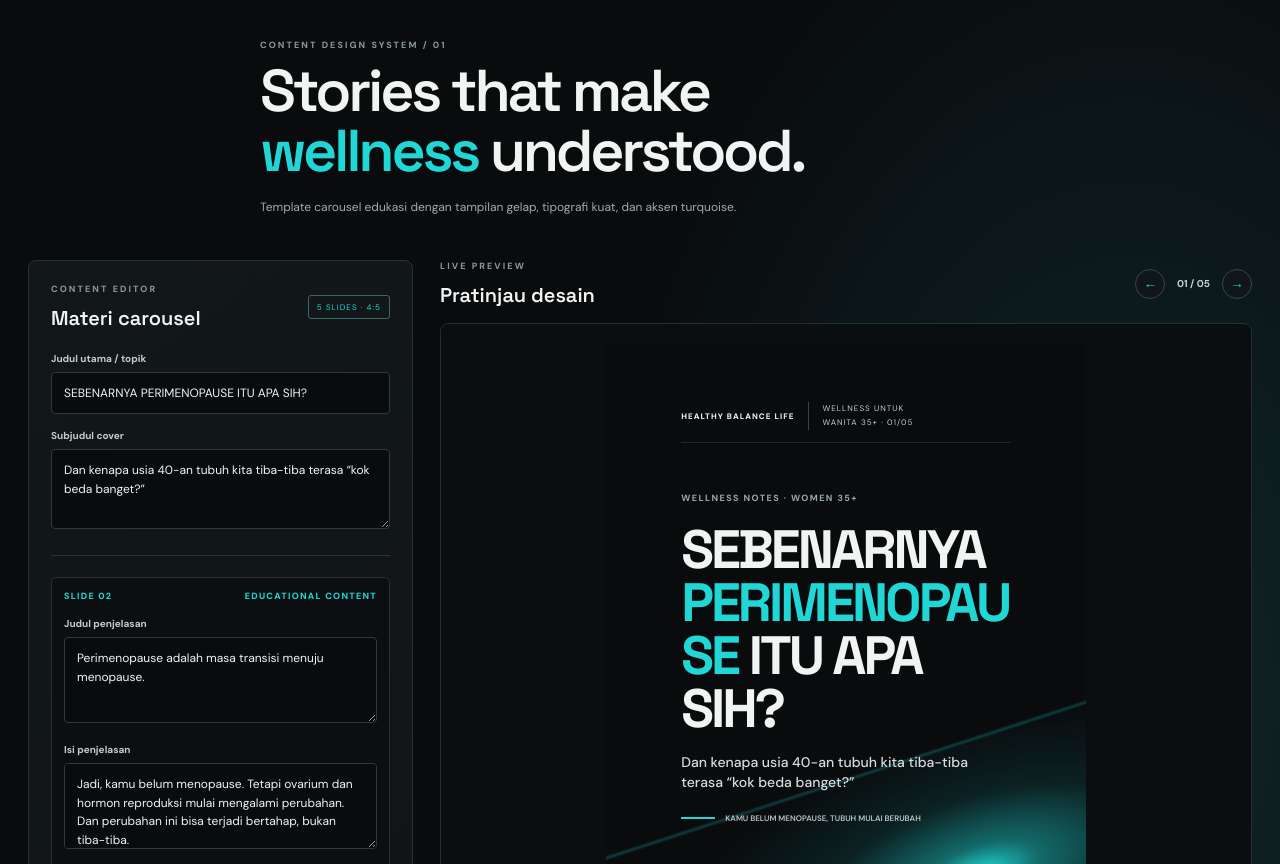
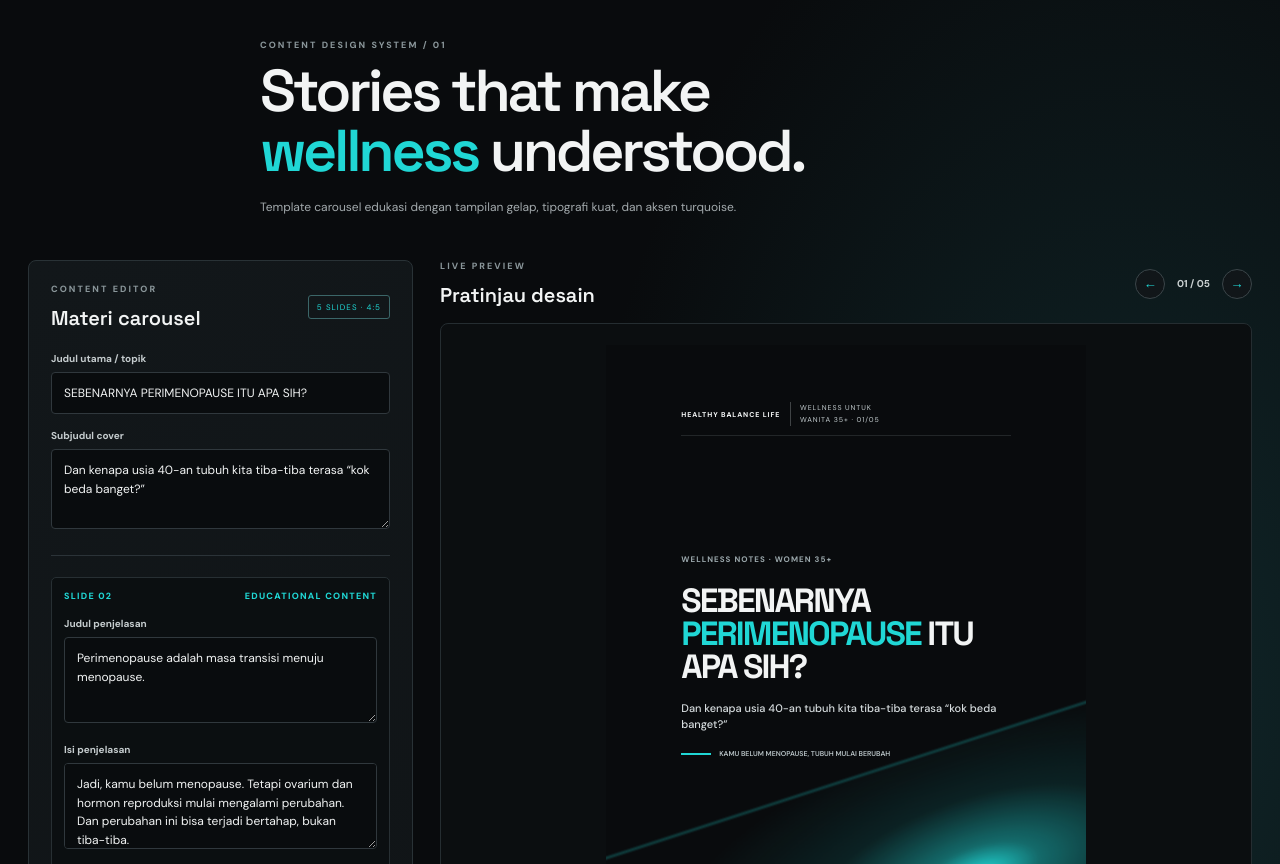
Before and after one commit to Alankharina81/healthy-balance-life-perimenopause-carousel, a plain HTML site: page index.html in a window 1280 px wide. Shown: the part 79-943 px from the top of the page. Drawn offline with nearby package versions, Linux system fonts and the light colour scheme.

Commit message:
Fix carousel title wrapping and fit slide content

```diff
--- a/style.css
+++ b/style.css
@@ -21,16 +21,19 @@ footer{display:flex;justify-content:space-between;gap:15px;padding:19px clamp(16
 @media(max-width:850px){.workspace{grid-template-columns:1fr}.preview{order:1}.editor{order:2}}@media(max-width:560px){.topbar{align-items:flex-start}.actions{flex-wrap:wrap;justify-content:flex-end}.saved{display:none}.button{padding:8px 9px;font-size:9px}.brand b{font-size:9px}main{padding:32px 14px 44px}.stage{padding:8px}footer{flex-direction:column;gap:8px}}
 
 
-/* Overflow guard: keep the top and bottom brand bars inside the 4:5 artboard. */
-.slide{box-sizing:border-box;min-height:0}
-.slide-top,.slide-bottom{flex:0 0 auto;min-width:0}
-.slide-top span,.slide-bottom span{min-width:0;overflow-wrap:anywhere}
-.cover-content,.detail-content{flex:1 1 auto;min-height:0;box-sizing:border-box}
-.detail-content{justify-content:flex-start;padding-top:5%;padding-bottom:4%}
-.detail-content h2{font-size:clamp(24px,4.25vw,43px);line-height:1.04;margin:5% 0 4%}
-.detail-content p{font-size:clamp(11px,1.55vw,14px);line-height:1.52}
-.detail-content .emphasis{margin-top:6%;padding:3.5% 4%;font-size:clamp(9px,1.25vw,12px);line-height:1.45}
-.cover-content{padding:5% 0 3%;justify-content:center}
-.cover-content h2{font-size:clamp(30px,5.3vw,54px);margin:6% 0 5%;line-height:.98}
-.cover-content p{font-size:clamp(10px,1.5vw,14px);line-height:1.45}
-.cover-mark{margin-top:6%;font-size:clamp(6px,1vw,8px)}
+/* Fit typography to the slide itself, not the browser viewport. */
+.slide{container-type:inline-size}
+.slide-top{font-size:clamp(7px,1.65cqw,10px);gap:3cqw;padding-bottom:2.7cqw}
+.slide-top span:last-child{padding-left:2.7cqw}
+.slide-bottom{font-size:clamp(6px,1.35cqw,8px);padding-top:2.2cqw;letter-spacing:.09em}
+.cover-content{padding:5cqw 0 3cqw;justify-content:center;min-height:0}
+.cover-content .kicker{font-size:clamp(8px,2cqw,11px);letter-spacing:.13em}
+.cover-content h2{font-size:clamp(27px,10.2cqw,53px);line-height:.99;letter-spacing:-.055em;margin:6cqw 0 5cqw;overflow-wrap:normal;word-break:normal;hyphens:none}
+.cover-content p{font-size:clamp(11px,3.15cqw,16px);line-height:1.48}
+.cover-mark{font-size:clamp(7px,1.9cqw,10px);margin-top:5cqw;gap:2.5cqw}
+.cover-mark:before{flex:0 0 9cqw}
+.detail-content{justify-content:flex-start;padding:5cqw 0 2cqw;gap:0}
+.detail-content .number{font-size:clamp(9px,2.4cqw,12px)}
+.detail-content h2{font-size:clamp(23px,7.5cqw,39px);line-height:1.04;letter-spacing:-.035em;margin:6cqw 0 5cqw;overflow-wrap:normal;word-break:normal;hyphens:none}
+.detail-content p{font-size:clamp(11px,3cqw,15px);line-height:1.48}
+.detail-content .emphasis{font-size:clamp(9px,2.45cqw,12px);line-height:1.4;margin-top:5cqw;padding:3.2cqw 3.8cqw;border-radius:9px}
```
